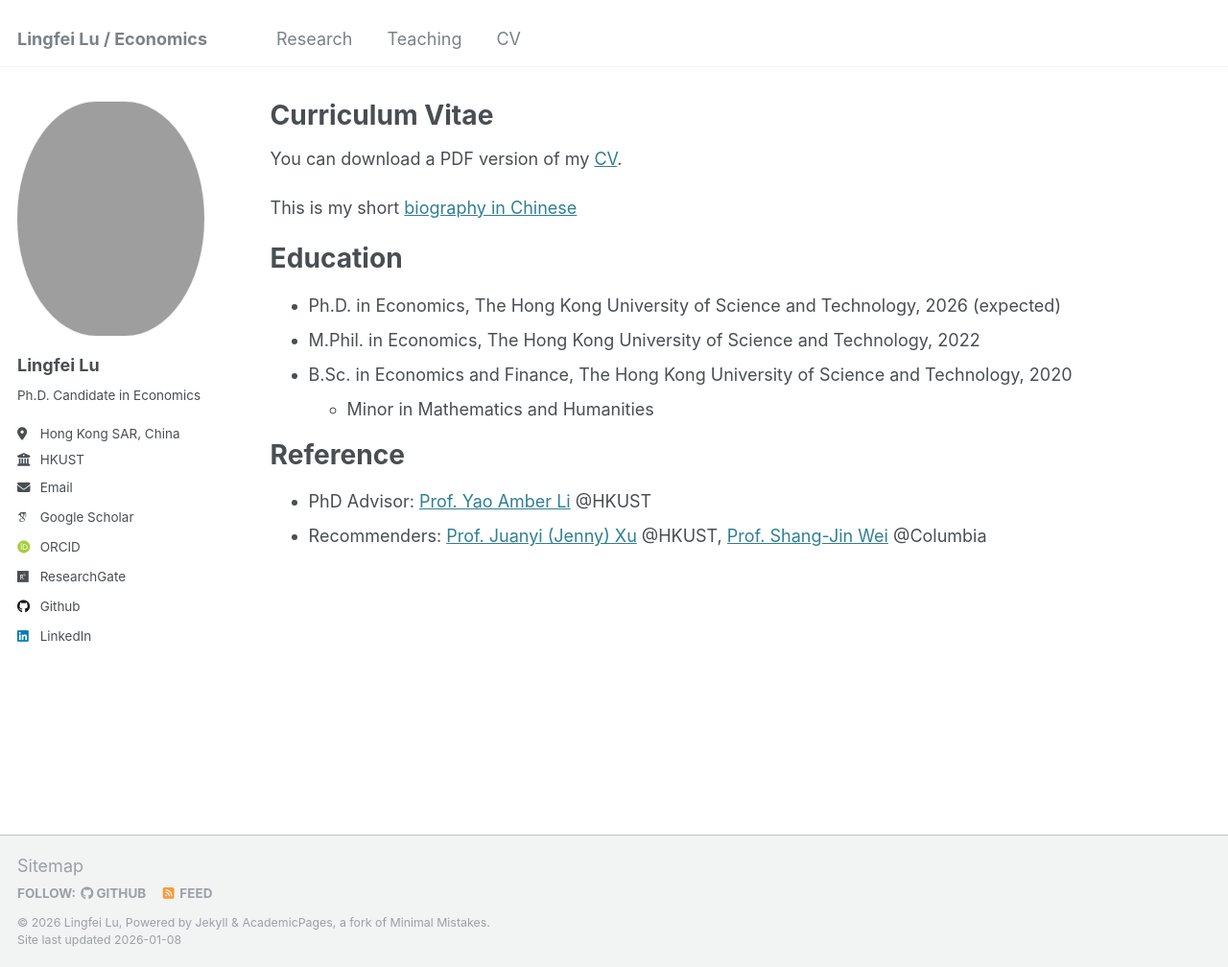
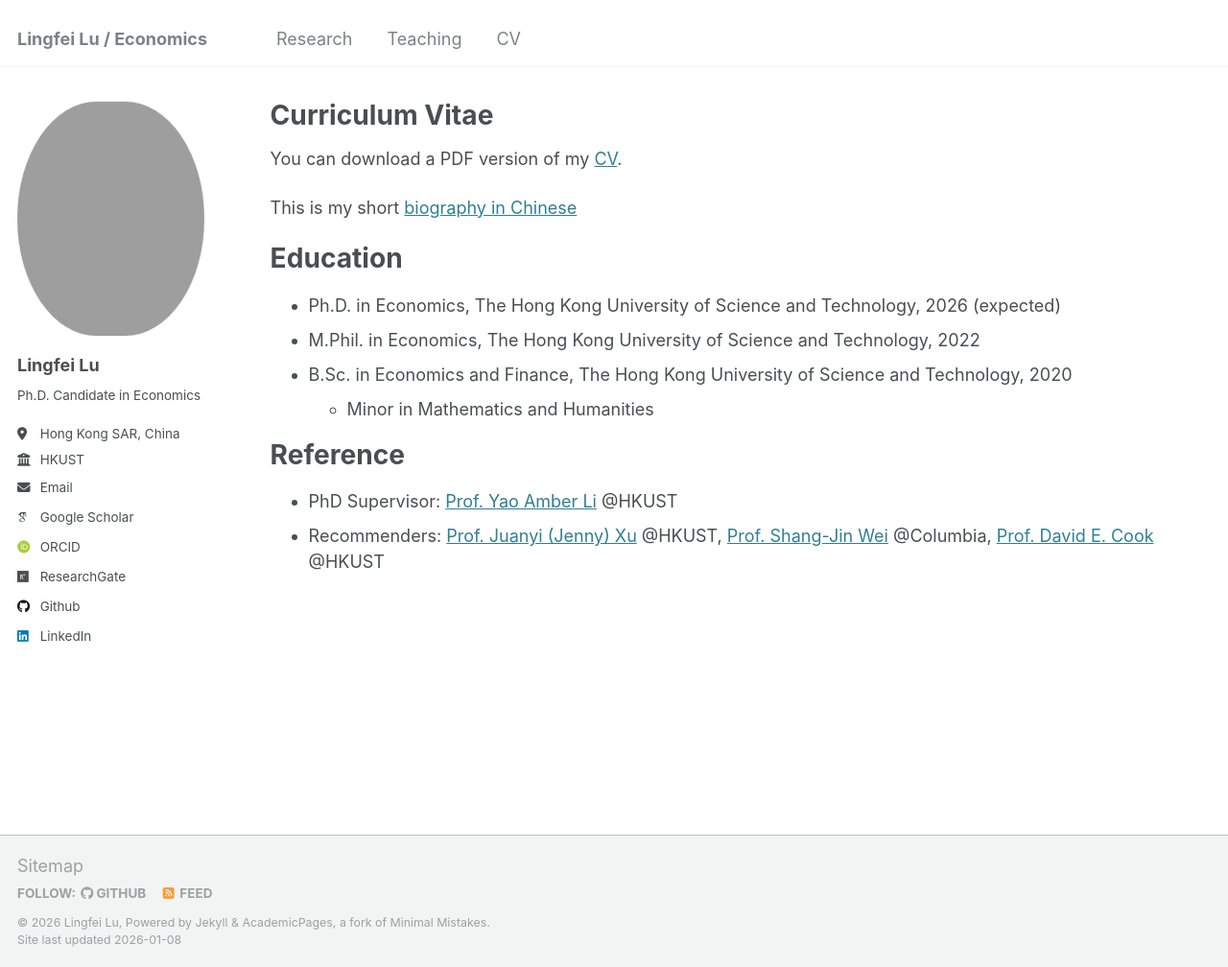
Before and after one commit to lingfei-daniel-lu/lingfei-daniel-lu.github.io, a Jekyll site: the page built from _pages/cv.md, in a window 1280 px wide and 1008 px high. Shown: the whole window at 96% size. Built offline with Jekyll 4.4.1, drawn with Linux system fonts in a browser that asks for light colours; some web fonts are replaced.

Commit message:
Update CV in Jan 2026

```diff
--- a/_pages/cv.md
+++ b/_pages/cv.md
@@ -22,8 +22,8 @@ Education
 
 Reference
 ======
-* PhD Advisor: [Prof. Yao Amber Li](https://yaoli.people.ust.hk) @HKUST
-* Recommenders: [Prof. Juanyi (Jenny) Xu](https://juanyixu.weebly.com) @HKUST, [Prof. Shang-Jin Wei](https://users.nber.org/~wei/) @Columbia
+* PhD Supervisor: [Prof. Yao Amber Li](https://yaoli.people.ust.hk) @HKUST
+* Recommenders: [Prof. Juanyi (Jenny) Xu](https://juanyixu.weebly.com) @HKUST, [Prof. Shang-Jin Wei](https://users.nber.org/~wei/) @Columbia, [Prof. David E. Cook](https://econ.hkust.edu.hk/faculty-and-staff/directory/davcook) @HKUST
 
 <!--
 Work experience
```
Also changed, not shown: 1 other file.
